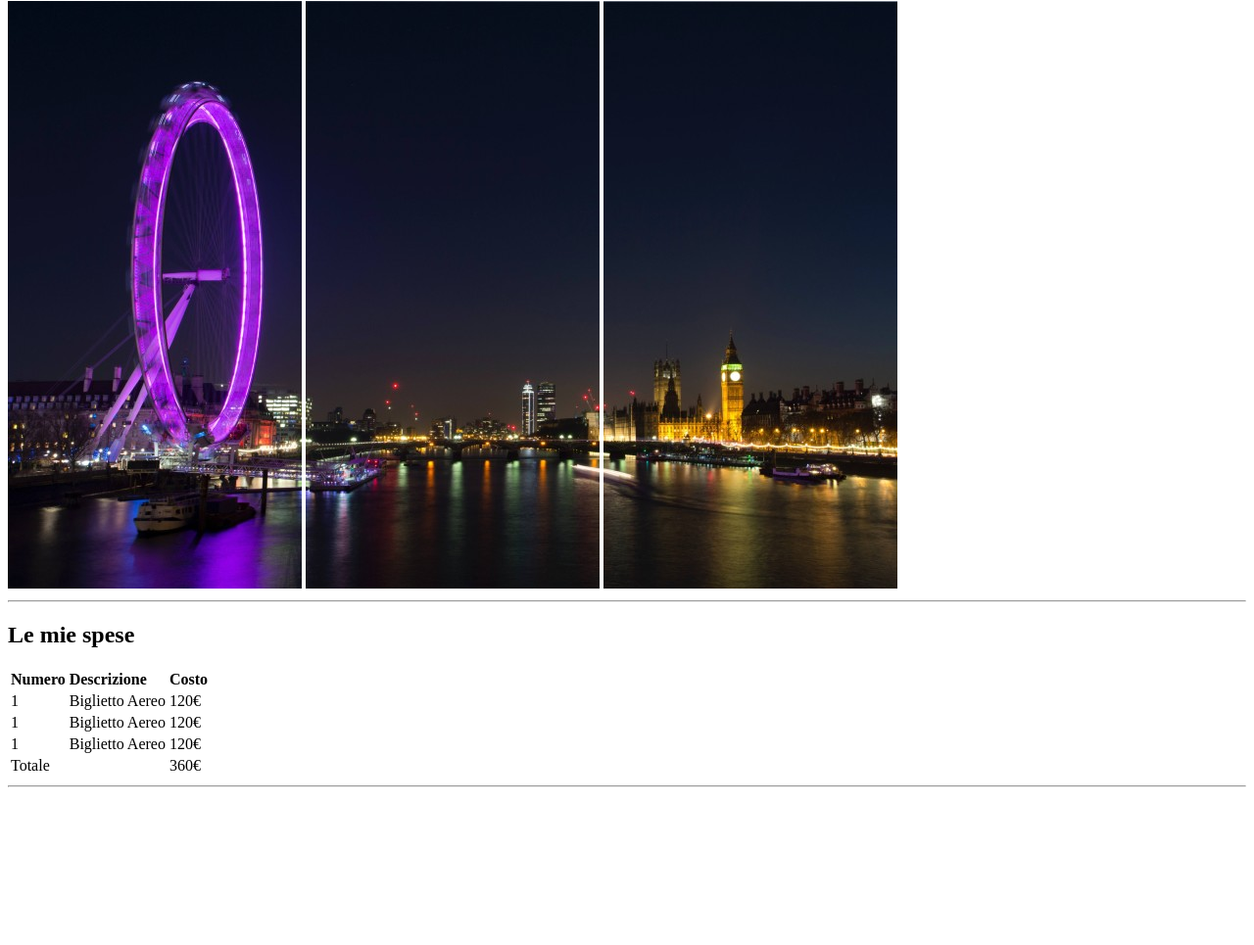
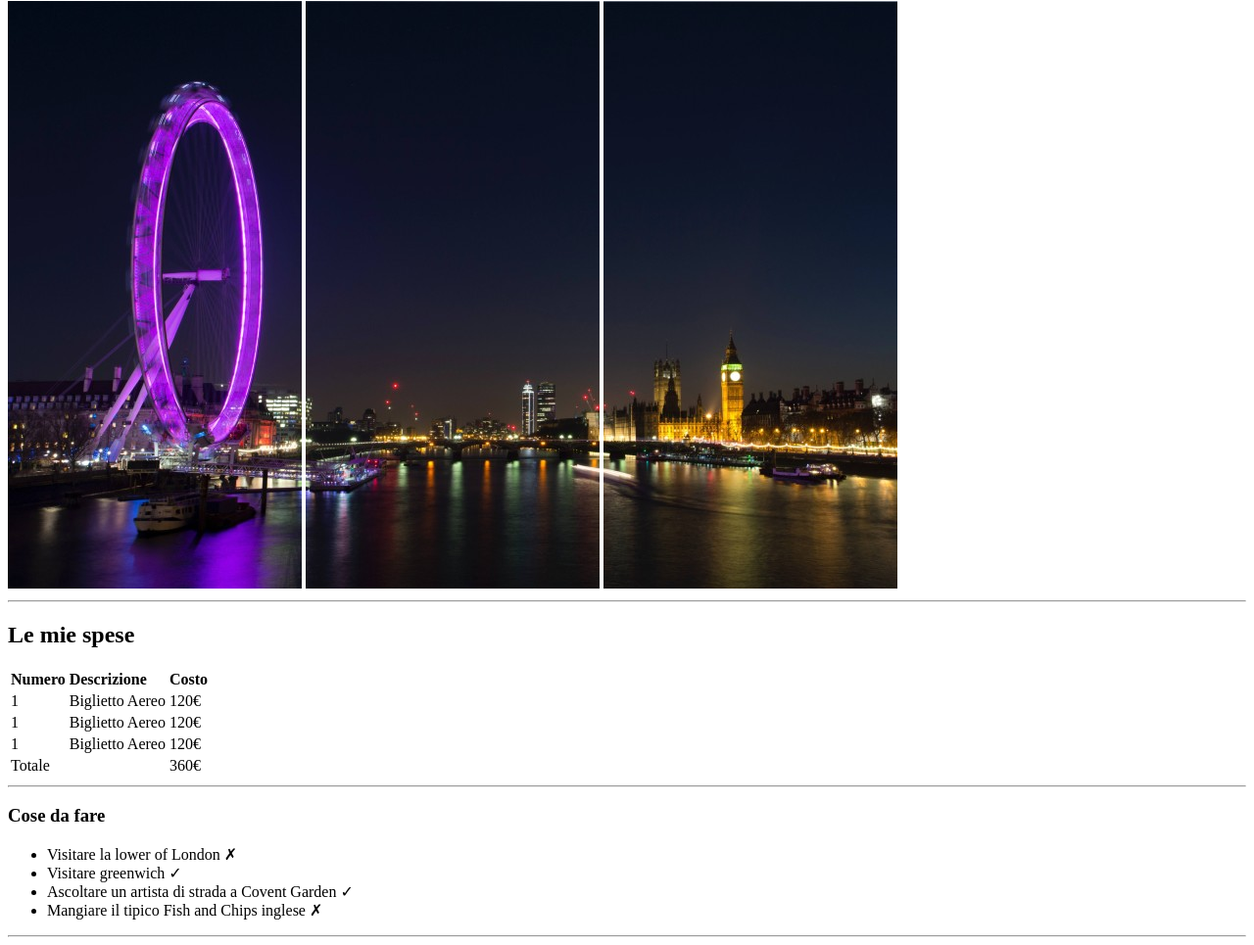
Before and after one commit to iachinimarta/html-london-trip, a plain HTML site: page index.html in a window 1280 px wide. Shown: the part 79-1044 px from the top of the page at 98% size. Before the commit the page ends 891 px from the top, so only its background shows below. Drawn offline with Linux system fonts and the light colour scheme.

Commit message:
Inserimento sezione "info utili"

```diff
--- a/index.html
+++ b/index.html
@@ -87,6 +87,27 @@
 
         <hr>
 
+        <h3>Cose da fare</h3>
+        <ul>
+            <li>
+                Visitare la lower of London &cross;
+            </li>
+            <li>
+                Visitare greenwich &check;
+            </li>
+            <li>
+                Ascoltare un artista di strada a Covent Garden &check;
+            </li>
+            <li>
+                Mangiare il tipico Fish and Chips inglese &cross;
+            </li>
+
+        </ul>
+
+        <hr>
+
+
+
 
     </main>
 
```
